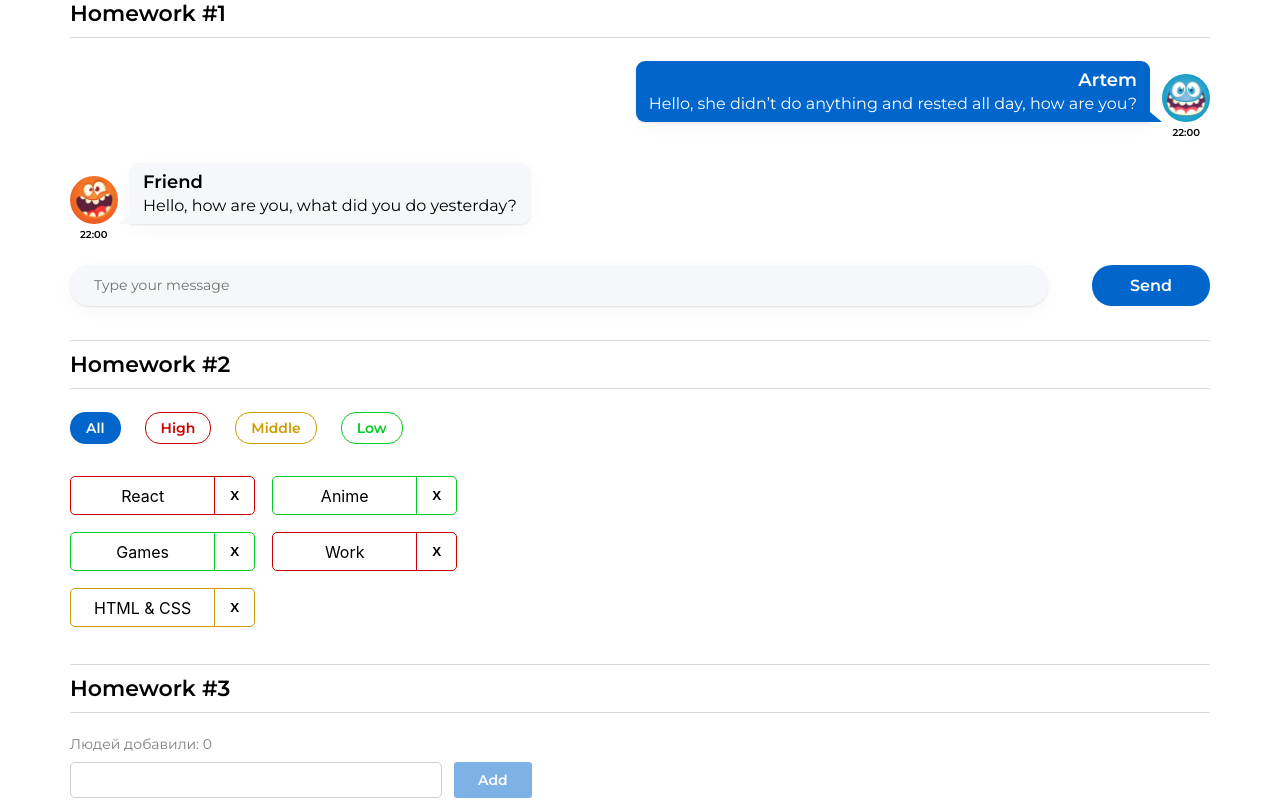
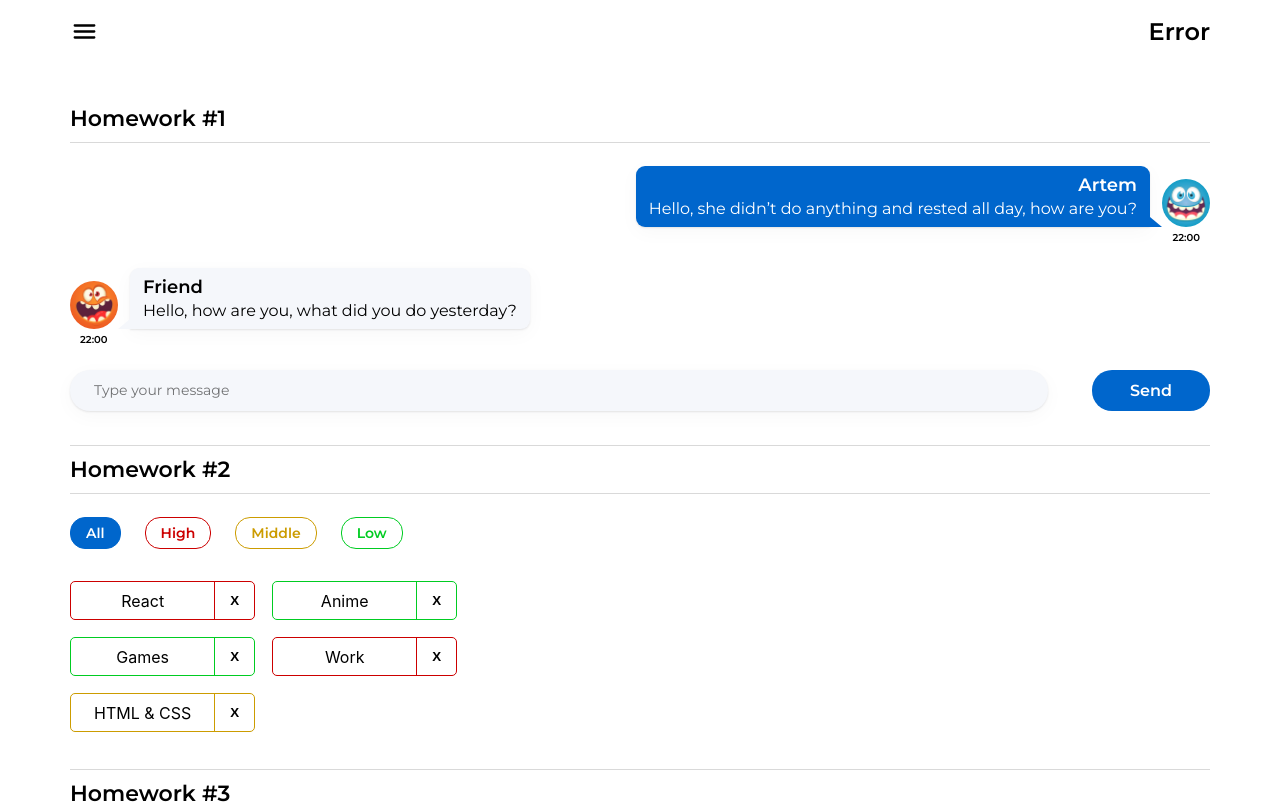
Before and after one commit to dmitrievich-an/ignat-dz, a React (Create React App) app: page / in a window 1280 px wide. Shown: the top 804 px of the page. Built offline with nearby package versions, Linux system fonts and the light colour scheme.

Commit message:
finished the fifth task

```diff
--- a/src/index.css
+++ b/src/index.css
@@ -14,9 +14,9 @@ body {
   box-sizing: border-box;
   min-height: 100vh;
   display: grid;
-  grid-template-rows: 1fr 1px;
+  /*grid-template-rows: 1fr 1px;*/
   /*justify-content: center;*/
-  align-items: center;
+  align-items: start;
   /*overflow: scroll;*/
 }
 
--- a/src/s1-main/App.module.css
+++ b/src/s1-main/App.module.css
@@ -1,9 +1,11 @@
 .App {
     --header_height: 60px;
+  min-height: 100vh;
   display: grid;
   justify-content: center;
-  align-content: end;
+  align-content: start;
   grid-template-columns: minmax(auto, 1140px);
+  /*grid-template-rows: auto auto 1fr;*/
 }
 
 .hw {
--- a/src/s1-main/App.tsx
+++ b/src/s1-main/App.tsx
@@ -1,21 +1,18 @@
 import React from 'react'
 import s from './App.module.css'
-import HW1 from '../s2-homeworks/hw01/HW1'
-import HW2 from "../s2-homeworks/hw02/HW2";
-import HW3 from "../s2-homeworks/hw03/HW3";
-import HW4 from "../s2-homeworks/hw04/HW4";
+import HW5 from "../s2-homeworks/hw05/HW5";
 
 function App() {
     return (
         <div className={s.App}>
-            <HW1/>
+            {/*<HW1/>*/}
             {/*раскомментировать по ходу выполнения*/}
-            <HW2/>
-            <HW3/>
-            <HW4/>
+            {/*<HW2/>*/}
+            {/*<HW3/>*/}
+            {/*<HW4/>*/}
 
             {/*при выполнении дз 5 и более - закомментировать здесь дз 1-4, так как они есть внутри дз 5*/}
-            {/*<HW5/>*/}
+            <HW5/>
         </div>
     )
 }
--- a/src/s2-homeworks/hw05/Pages.tsx
+++ b/src/s2-homeworks/hw05/Pages.tsx
@@ -1,5 +1,5 @@
 import React from 'react'
-import { Routes, Route, Navigate } from 'react-router-dom'
+import {Routes, Route, Navigate} from 'react-router-dom'
 import Error404 from './pages/Error404'
 import PreJunior from './pages/PreJunior'
 import Junior from './pages/Junior'
@@ -18,15 +18,15 @@ function Pages() {
       <Routes>
         {/*роутинг будут писать студенты*/}
         {/*в начале мы попадаем на страницу '/' и переходим сразу на страницу /pre-junior*/}
-                {/*<Route ...*/}
+        <Route path={"/"} element={<PreJunior/>}/>
 
         {/*роуты для /pre-junior, /junior, /junior-plus*/}
-                {/*<Route ...*/}
-                {/*<Route ...*/}
-                {/*<Route ...*/}
+        <Route path={PATH.PRE_JUNIOR} element={<PreJunior/>}/>
+        <Route path={PATH.JUNIOR} element={<Junior/>}/>
+        <Route path={PATH.JUNIOR_PLUS} element={<JuniorPlus/>}/>
 
         {/*роут для несуществующей страницы должен отрисовать <Error404 />*/}
-                {/*<Route ...*/}
+        <Route path={"/*"} element={<Error404/>}/>
       </Routes>
     </div>
   )
--- a/src/s2-homeworks/hw05/header/Header.module.css
+++ b/src/s2-homeworks/hw05/header/Header.module.css
@@ -1,8 +1,20 @@
 .burgerMenuIcon {
+  cursor: pointer;
 }
 
 .header {
+  display: flex;
+  justify-content: space-between;
+  padding: 17px 0 14px 0;
+  margin-bottom: 45px;
+  background: #FFFFFF;
+  /*box-shadow: 0 -5px 2px -5px rgba(34, 60, 80, 0.33) inset;*/
 }
 
 .header h1 {
+  font-family: 'Montserrat', sans-serif;
+  font-weight: 600;
+  font-size: 24px;
+  line-height: 29px;
+  color: #000000;
 }
--- a/src/s2-homeworks/hw05/pages/Error404.module.css
+++ b/src/s2-homeworks/hw05/pages/Error404.module.css
@@ -1,11 +1,11 @@
 .error404 {
     width: 451px;
-    height: 100%;
+    /*height: 100%;*/
 }
 
 .wrapper {
     align-items: center;
     display: flex;
-    height: calc(100vh - var(--header_height));
+    height: calc(100vh - var(--header_height) - 45px);
     justify-content: center;
 }
--- a/src/s2-homeworks/hw05/sidebar/Sidebar.module.css
+++ b/src/s2-homeworks/hw05/sidebar/Sidebar.module.css
@@ -1,24 +1,68 @@
 .sidebar {
+  display: none;
 }
 
 .sidebar.open {
+  display: flex;
+  flex-direction: column;
+  width: 317px;
+  position: absolute;
+  height: 100vh;
+  padding: 20px 30px 0 70px;
+  z-index: 2;
+  background-color: #fff;
 }
 
 .background {
+  position: absolute;
+  width: 100vw;
+  height: 100vh;
+  background-color: rgba(0, 0, 0, 0.3);
+  z-index: 1;
 }
 
 .nav {
+  display: flex;
+  flex-direction: column;
 }
 
 .nav a {
+  margin-bottom: 45px;
+  text-decoration: none;
+  font-family: 'Montserrat', sans-serif;
+  font-weight: 600;
+  font-size: 22px;
+  line-height: 27px;
+  color: #000000;
+}
+
+.nav a:last-child {
+  margin-bottom: 0;
 }
 
 .nav a:hover {
+  color: #58ACFF;
+}
+
+.nav a:active {
+  color: #3D6B99;
 }
 
 .nav a.active {
+  text-decoration-line: underline;
+  color: #0059B2;
 }
 .close {
+  width: 24px;
+  height: 24px;
+  display: grid;
+  justify-content: center;
+  align-items: center;
+  border: none;
+  margin-bottom: 30px;
+  align-self: end;
+  cursor: pointer;
+  background-color: transparent;
 }
 
 .close img {
--- a/src/s2-homeworks/hw05/sidebar/Sidebar.tsx
+++ b/src/s2-homeworks/hw05/sidebar/Sidebar.tsx
@@ -31,7 +31,7 @@ export const Sidebar: FC<PropsType> = ({open, handleClose}) => {
                         id={'hw5-pre-junior-link'}
                         to={PATH.PRE_JUNIOR}
                         onClick={handleClose}
-                        // className={...} // делает студент
+                        className={({isActive}) => isActive ? s.active : ""} // делает студент
                     >
                         Pre-junior
                     </NavLink>
@@ -39,7 +39,7 @@ export const Sidebar: FC<PropsType> = ({open, handleClose}) => {
                         id={'hw5-junior-link'}
                         to={PATH.JUNIOR}
                         onClick={handleClose}
-                        // className={...} // делает студент
+                        className={({isActive}) => isActive ? s.active : ""} // делает студент
                     >
                         Junior
                     </NavLink>
@@ -47,9 +47,9 @@ export const Sidebar: FC<PropsType> = ({open, handleClose}) => {
                         id={'hw5-junior-plus-link'}
                         to={PATH.JUNIOR_PLUS}
                         onClick={handleClose}
-                        // className={...} // делает студент
+                        className={({isActive}) => isActive ? s.active : ""} // делает студент
                     >
-                        Junior Plus
+                        Junior PLUS
                     </NavLink>
                 </nav>
             </aside>
```
Lines whose indentation alone changed are shown as unchanged.
